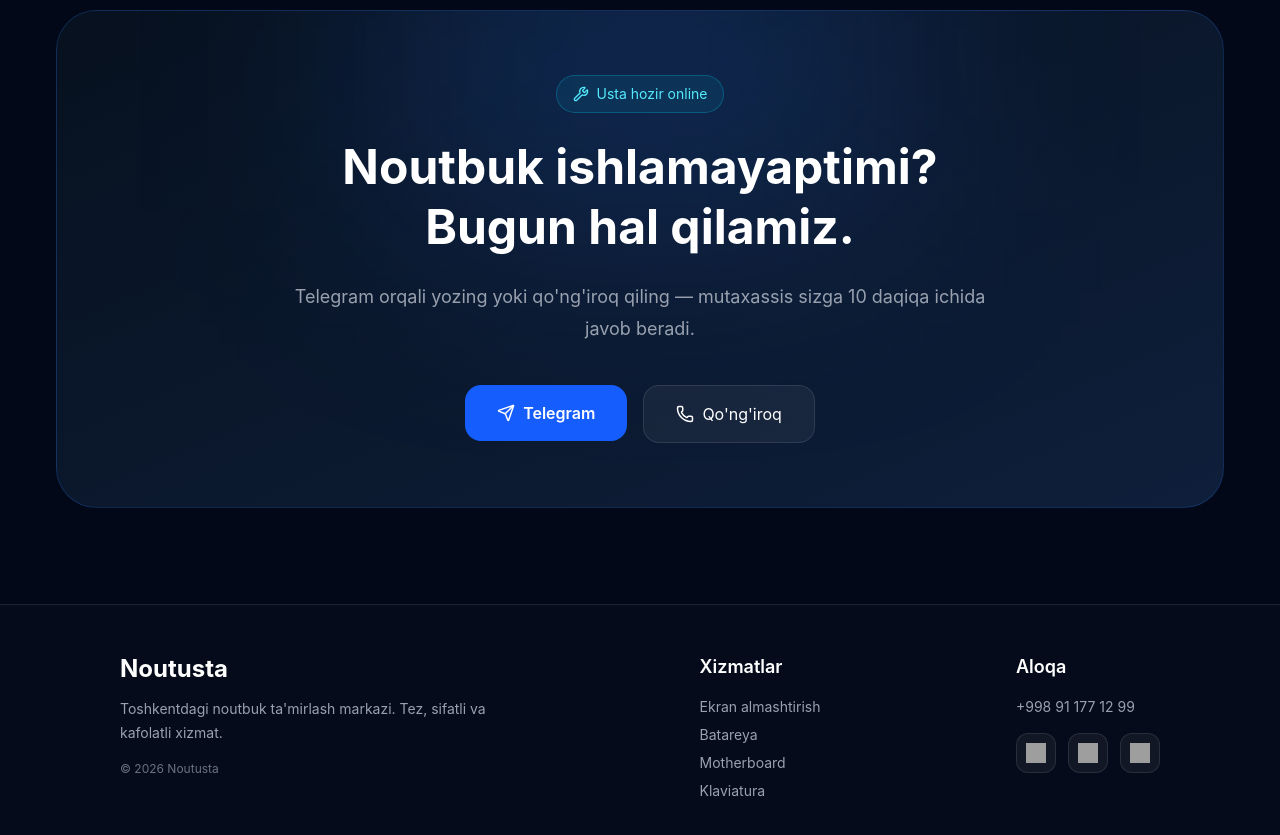
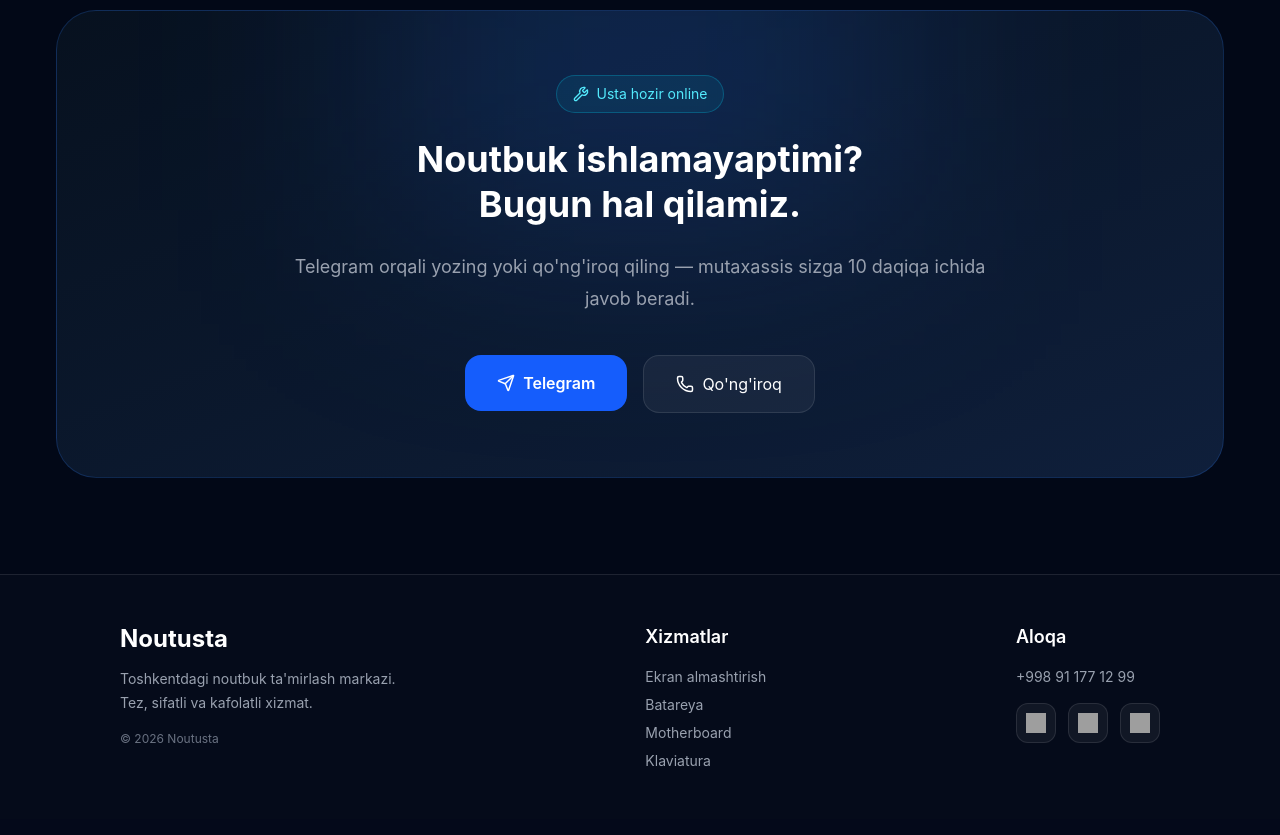
Before and after one commit to arslantiterbayev53-commits/NoutUsta, a React (Vite) app: page / in a window 1280 px wide. Shown: the part 4320-5155 px from the top of the page. Built offline with nearby package versions, Linux system fonts and the light colour scheme; grey boxes are pictures that could not be loaded.

Commit message:
update project

```diff
--- a/src/Components/Footer.jsx
+++ b/src/Components/Footer.jsx
@@ -11,7 +11,7 @@ const Footer = () => {
                     <h2 className="text-2xl font-bold mb-3">Noutusta</h2>
 
                     <p className="text-gray-400 text-sm leading-6 max-w-sm">
-                        Toshkentdagi noutbuk ta'mirlash markazi. Tez, sifatli va kafolatli xizmat.
+                        Toshkentdagi noutbuk ta'mirlash markazi. <br /> Tez, sifatli va kafolatli xizmat.
                     </p>
 
                     <p className="text-gray-500 text-xs mt-4">
--- a/src/Pages/HomePage.jsx
+++ b/src/Pages/HomePage.jsx
@@ -491,7 +491,7 @@ const HomePage = () => {
                             Usta hozir online
                         </div>
 
-                        <h2 className="text-5xl font-bold leading-tight mb-6">
+                        <h2 className="text-4xl font-bold leading-tight mb-6">
                             Noutbuk ishlamayaptimi?
                             <br />
                             Bugun hal qilamiz.
```
